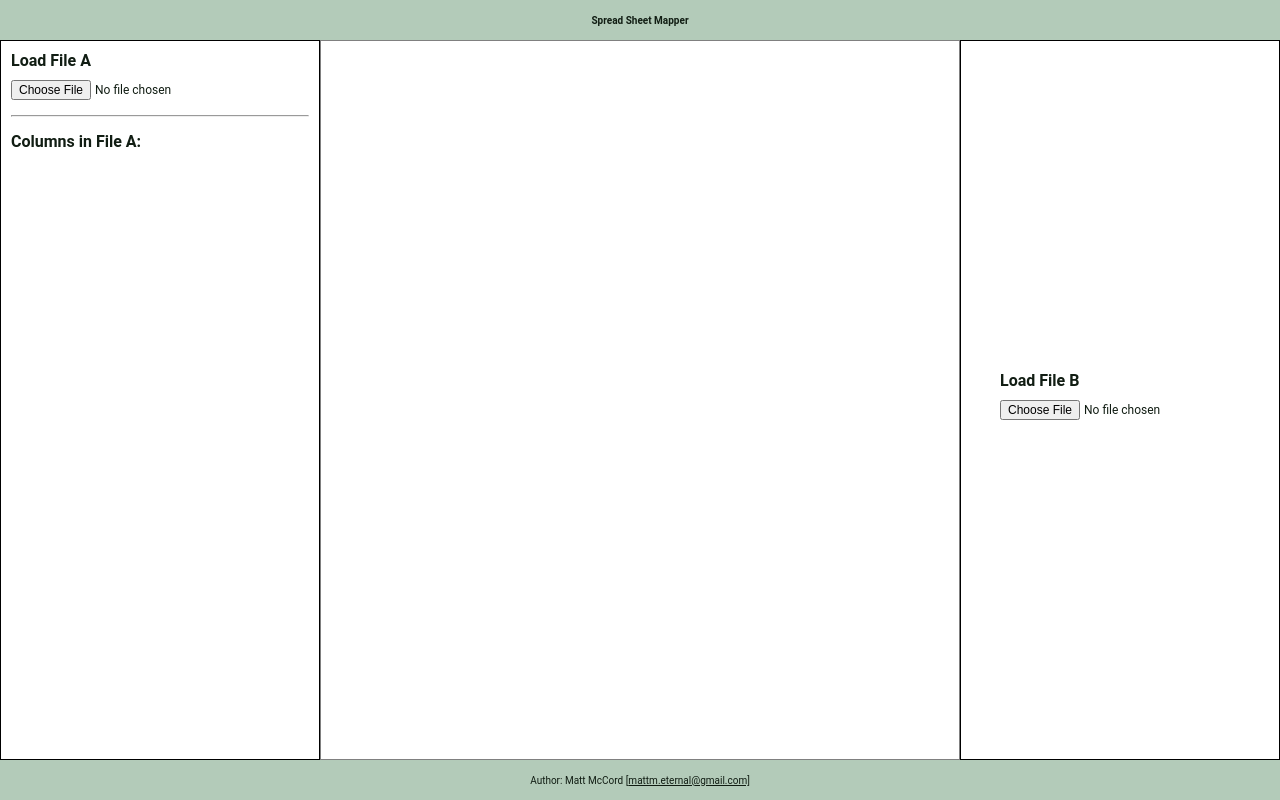
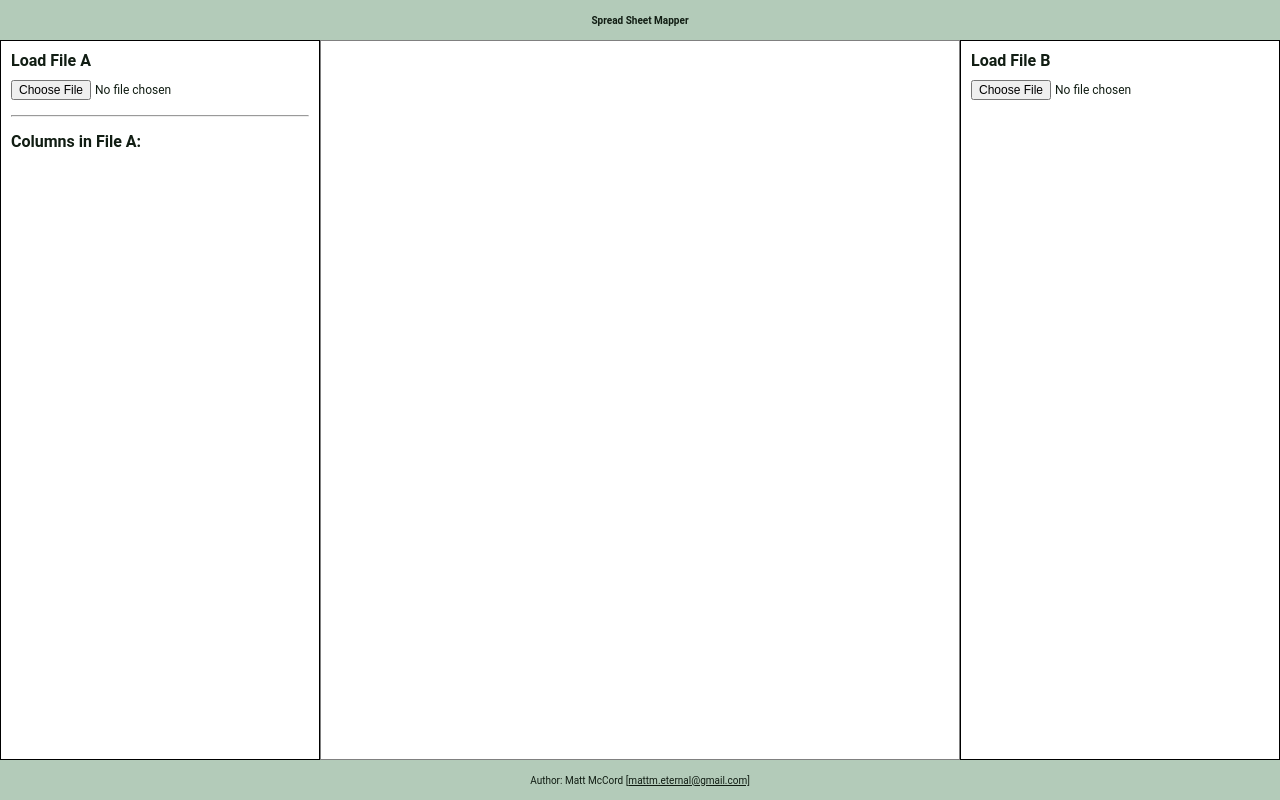
Before and after one commit to mccordgh/spreadsheet-mapper, a React (Create React App) app: page / in a window 1280 px wide. Built offline with nearby package versions, Linux system fonts and the light colour scheme.

Commit message:
styles adjustment

```diff
--- a/src/App.css
+++ b/src/App.css
@@ -37,10 +37,6 @@ html, body, #root, .App {
   padding: 1rem;
   border: 1px solid black;
   min-width: 33.3%;
-  /* display: flex;
-  flex-direction: column;
-  align-items: start; */
-  /* justify-content: center; */
 }
 
 .App-body-center {
@@ -53,12 +49,9 @@ html, body, #root, .App {
 }
 
 .App-body-right {
+  padding: 1rem;
   border: 1px solid black;
   min-width: 33.3%;
-  display: flex;
-  flex-direction: row;
-  align-items: center;
-  justify-content: center;
 }
 
 .App-footer {
```
